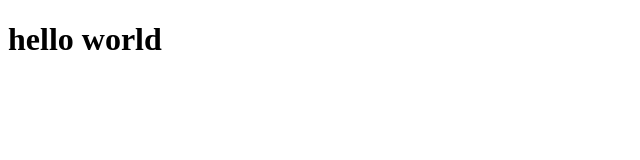
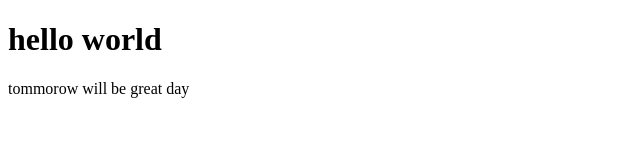
Before and after one commit to abdo-hamed/my-first-site, a plain HTML site: page index.html in a window 1280 px wide. Shown: the whole page, without its empty margins (0-640 px from the left). Drawn offline with Linux system fonts and the light colour scheme.

Commit message:
inspire quot

```diff
--- a/index.html
+++ b/index.html
@@ -2,6 +2,6 @@
 <html>
 <body>
 	<h1>hello world</h1>
-
+	<p>tommorow will be great day</p>
 </body>
 </html>
```
